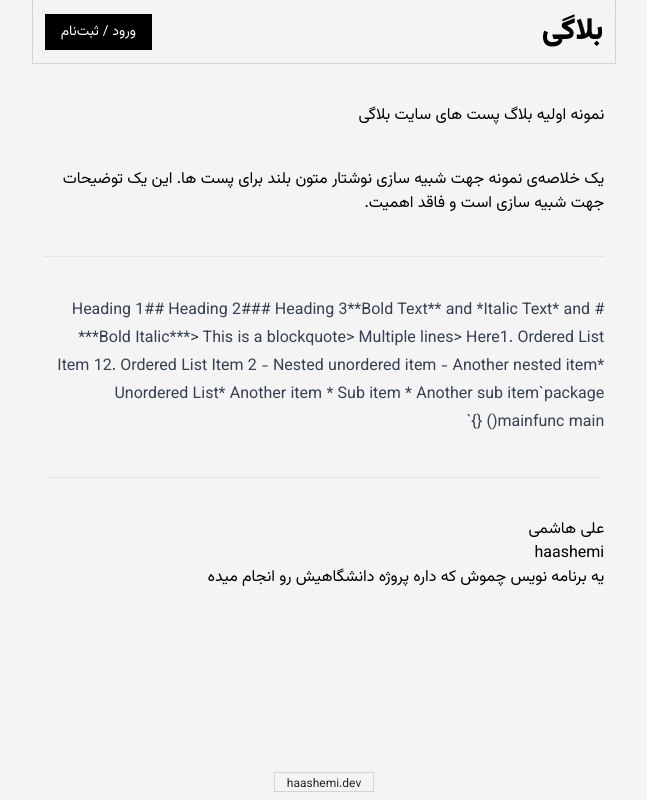
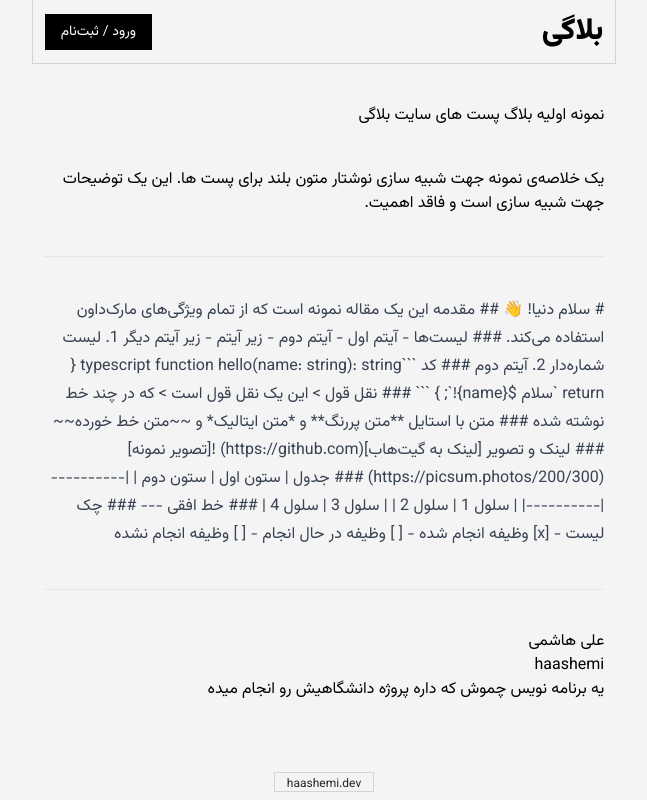
Before and after one commit to haashemi/blogi, a Next.js app: page /blog/1 in a window 1280 px wide. Shown: the whole page, without its empty margins (447-1094 px from the left). Built offline with nearby package versions, Linux system fonts and the light colour scheme.

Commit message:
fix: update the api methods

```diff
--- a/app/_api/getBlog.ts
+++ b/app/_api/getBlog.ts
@@ -11,7 +11,50 @@ export const BlogRespSchema = z.object({
   authorAbout: z.nullable(z.string().max(2048, "درباره نویسنده بیشتر از 2048 کارکتر است.")),
 });
 
-const sampleMarkdown = `# Heading 1## Heading 2### Heading 3**Bold Text** and *Italic Text* and ***Bold Italic***> This is a blockquote> Multiple lines> Here1. Ordered List Item 12. Ordered List Item 2  - Nested unordered item  - Another nested item* Unordered List* Another item  * Sub item  * Another sub item\`package mainfunc main() {}\``;
+const sampleMarkdown = `# سلام دنیا! 👋
+
+## مقدمه
+این یک مقاله نمونه است که از تمام ویژگی‌های مارک‌داون استفاده می‌کند.
+
+### لیست‌ها
+- آیتم اول
+- آیتم دوم
+  - زیر آیتم
+  - زیر آیتم دیگر
+1. لیست شماره‌دار
+2. آیتم دوم
+
+### کد
+\`\`\`typescript
+function hello(name: string): string {
+    return \`سلام \${name}!\`;
+}
+\`\`\`
+
+### نقل قول
+> این یک نقل قول است
+> که در چند خط نوشته شده
+
+### متن با استایل
+**متن پررنگ** و *متن ایتالیک* و ~~متن خط خورده~~
+
+### لینک و تصویر
+[لینک به گیت‌هاب](https://github.com)
+![تصویر نمونه](https://picsum.photos/200/300)
+
+### جدول
+| ستون اول | ستون دوم |
+|----------|----------|
+| سلول 1   | سلول 2   |
+| سلول 3   | سلول 4   |
+
+### خط افقی
+---
+
+### چک لیست
+- [x] وظیفه انجام شده
+- [ ] وظیفه در حال انجام
+- [ ] وظیفه انجام نشده`;
 
 const data = {
   title: "نمونه اولیه بلاگ پست های سایت بلاگی",
--- a/app/_api/getBlogs.ts
+++ b/app/_api/getBlogs.ts
@@ -19,7 +19,7 @@ const data = new Array(12).fill({
   publishedAt: "2024-10-03T20:57:18.077417Z",
 });
 
-export const getBlogs = async (page: number | string = 1) => {
+export const getBlogs = async (query?: string) => {
   return {
     posts: await BlogsRespSchema.parseAsync(data), // resp.json()
     remainingPages: 2, // headers["x-total-count"]
```
